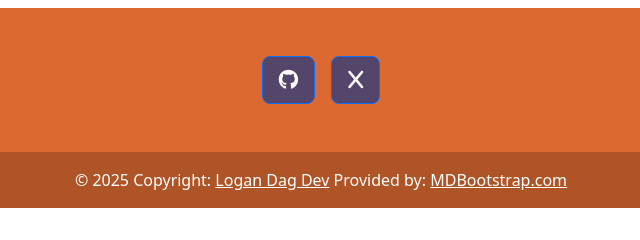
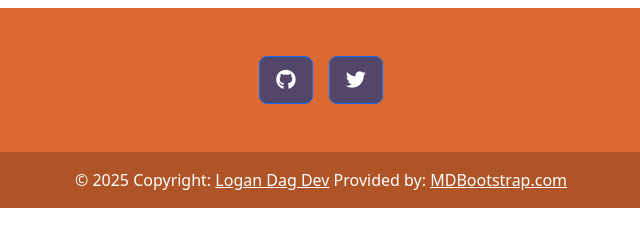
Before and after one commit to loganDag/loganDag, a plain HTML site: page index.html in a window 1280 px wide. Shown: the part 896-1136 px from the top of the page, 319-959 px from the left. Drawn offline with nearby package versions, Linux system fonts and the light colour scheme.

Commit message:
Fixed twitter logo (using old logo for now)

```diff
--- a/index.html
+++ b/index.html
@@ -70,7 +70,7 @@
           </button>
         </a>
         <a href="https://x.com/LoDag25"> <button type="button" class="btn btn-primary btn-lg btn-floating mx-2" style="background-color: #54456b;">
-            <i class="fab fa-x"></i>
+       <i class="fab fa-twitter"></i>
           </button></a>
       </div>
 
```
